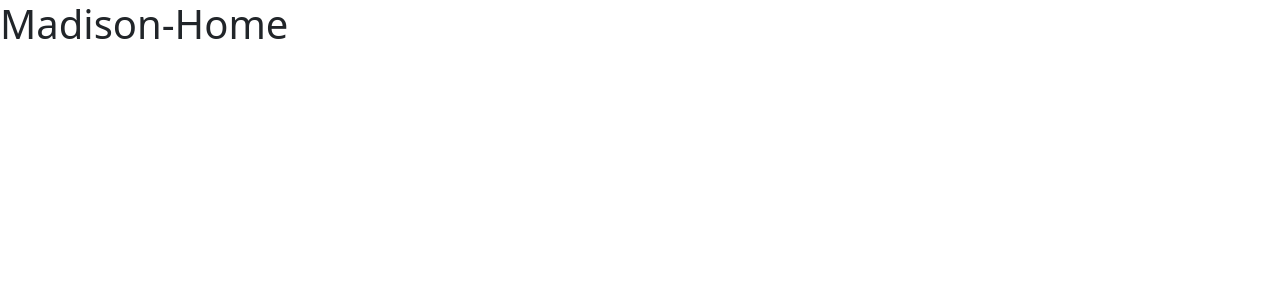
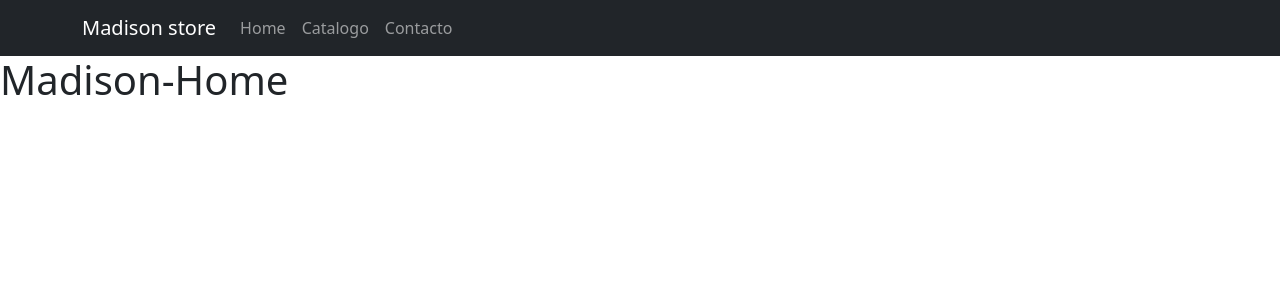
Before and after one commit to karsiles/PreEntrega2Siles, a React (Create React App) app: page / in a window 1280 px wide. Shown: the top 300 px of the page. Built offline with nearby package versions, Linux system fonts and the light colour scheme.

Commit message:
menu corregido

```diff
--- a/src/App.jsx
+++ b/src/App.jsx
@@ -1,13 +1,14 @@
 
 import React from 'react';
 import 'bootstrap/dist/css/bootstrap.min.css';
-import './components/Navbar/Menu';
+import Menu from './components/Navbar/Menu';
 import {Home, Catalogos, Contacto} from './pages';
 
 
 function App() {
   return (
     <div className="App">
+      <Menu/>
       <Home />
       <Catalogos />
       <Contacto />
--- a/src/components/Navbar/Menu.jsx
+++ b/src/components/Navbar/Menu.jsx
@@ -10,9 +10,9 @@ function Menu() {
         <Container>
           <Navbar.Brand href="#home">Madison store</Navbar.Brand>
           <Nav className="me-auto">
-            <Nav.a href="#home">Home</Nav.a>
-            <Nav.a href="#catalogo">Catalogo</Nav.a>
-            <Nav.a href="#contacto">Contacto</Nav.a>
+            <Nav.Link href="#home">Home</Nav.Link>
+            <Nav.Link href="#catalogo">Catalogo</Nav.Link>
+            <Nav.Link href="#contacto">Contacto</Nav.Link>
 
           </Nav>
         </Container>
--- a/src/pages/catalagos/index.jsx
+++ b/src/pages/catalagos/index.jsx
@@ -1,4 +1,3 @@
-import './components/Navbar/Menu';
 
 const Catalogos = () =>{
     return
--- a/src/pages/contacto/index.jsx
+++ b/src/pages/contacto/index.jsx
@@ -1,4 +1,3 @@
-import './components/Navbar/Menu';
 
 const Contacto = () =>{
     return
--- a/src/pages/home/index.jsx
+++ b/src/pages/home/index.jsx
@@ -1,5 +1,3 @@
-import './components/Navbar/Menu';
-
 
 const Home = () =>{
     return(
```
